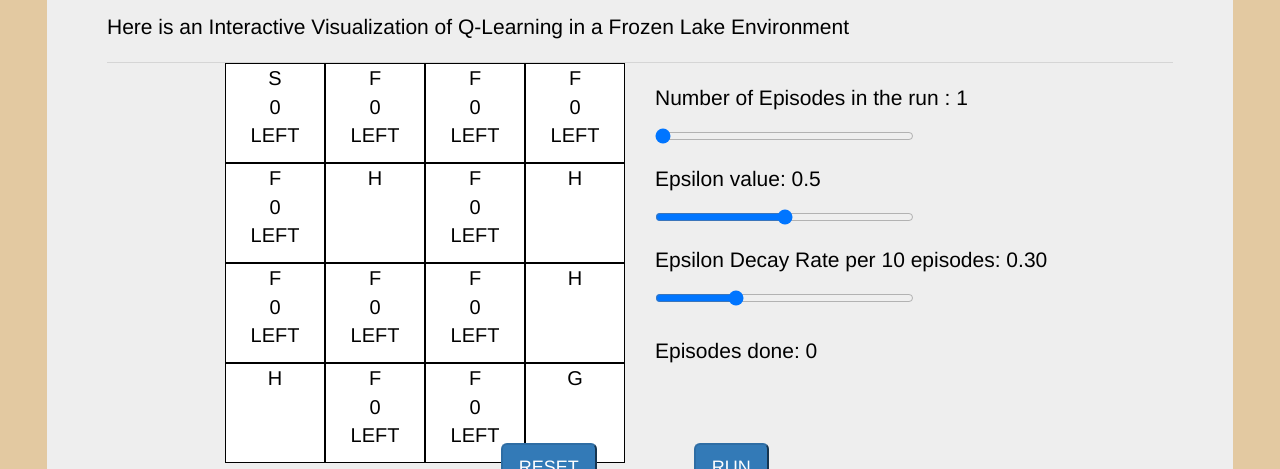
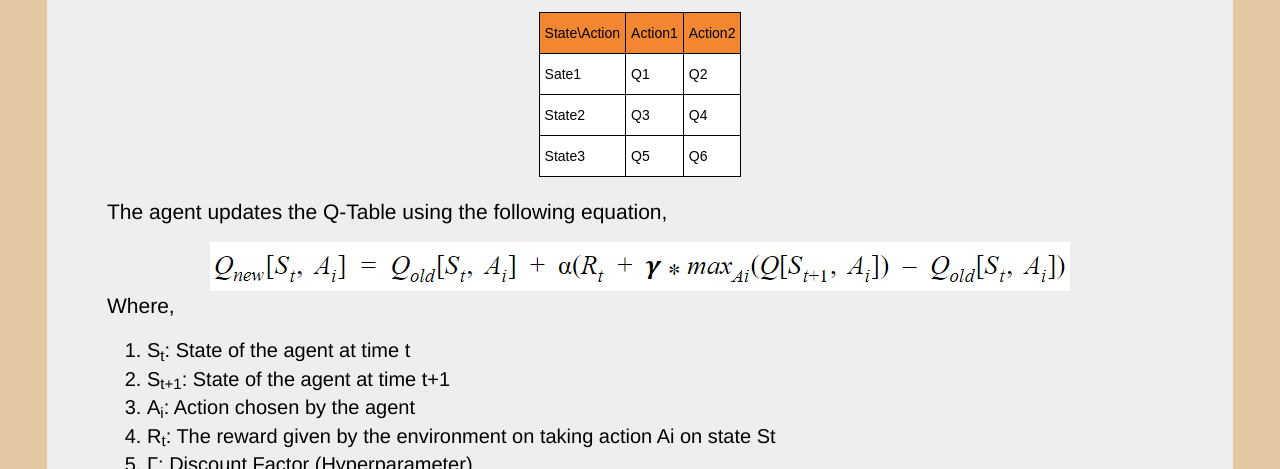
Before and after one commit to yanaldoshi/rlblog, a plain HTML site: page index.html in a window 1280 px wide. Both pictures are taken after a click on the link "Q-Learning". Shown: the part 331-800 px from the top of the page. Drawn offline with nearby package versions, Linux system fonts and the light colour scheme.

Commit message:
Added info

```diff
--- a/index.html
+++ b/index.html
@@ -7,7 +7,7 @@
     <script src="https://maxcdn.bootstrapcdn.com/bootstrap/3.4.1/js/bootstrap.min.js"></script>
     <link rel="stylesheet" type="text/css" href="style.css">
     <script src="script.js"></script>
-    <title>Test</title>
+    <title>RL Blog</title>
 </head>
 
 <body style="background-color: #e3c9a1; color: white;">
@@ -20,7 +20,27 @@
     <div class="container" id="home">
         <div class="jumbotron">
             <h1 style="font-weight: bold;">Reinforcement Learning</h1>
-            <p>Reinforcement Learning deals with ashdkashdsa</p>
+            <p>Reinforcement learning is an area of machine learning concerned
+             with how intelligent agents ought to take actions in an environment
+             in order to maximize the notion of cumulative reward.</p>
+            <center>
+            <img src="rlblock.png" alt="RL Block Diagram">
+            </center>
+            <p>The agent in the given environment needs to use the reward given by
+                the environment to improve its decision-making process. We have two main
+            approaches to RL algorithms, </p>
+            <ol style="font-size: 20px;">
+                <li>
+                    <u>Value Based</u>: In this approach, an agent computes/approximates a
+                    value(a guess of how good a state is) for its state-action pairs.
+                    These values will be used to determine the optimal policy.
+                </li>
+                <li>
+                    <u>Policy Based</u>: Here, the agent doesn’t compute explicit values
+                    and uses policy iteration methods to find the optimal policy.
+                </li>
+            </ol>
+
         </div>
     </div>
 
@@ -31,7 +51,60 @@
                 we build a Q-Table, which is a state-action action, with states
                 in state space as rows and actions in action space as columns.
             </p>
+            <center>
+                <style type="text/css">
+                    .tg  {border-collapse:collapse;border-color:#aaa;border-spacing:0;}
+                    .tg td{background-color:#fff;border-color:#aaa;border-style:solid;border-width:1px;color:#333;
+                    font-family:Arial, sans-serif;font-size:14px;overflow:hidden;padding:10px 5px;word-break:normal;}
+                    .tg th{background-color:#f38630;border-color:#aaa;border-style:solid;border-width:1px;color:#fff;
+                    font-family:Arial, sans-serif;font-size:14px;font-weight:normal;overflow:hidden;padding:10px 5px;word-break:normal;}
+                    .tg .tg-pjk6{border-color:#000000;color:#000000;text-align:left;vertical-align:top}
+                    </style>
+                    <table class="tg">
+                    <thead>
+                    <tr>
+                        <th class="tg-pjk6">State\Action</th>
+                        <th class="tg-pjk6">Action1</th>
+                        <th class="tg-pjk6">Action2</th>
+                    </tr>
+                    </thead>
+                    <tbody>
+                    <tr>
+                        <td class="tg-pjk6">Sate1</td>
+                        <td class="tg-pjk6">Q1</td>
+                        <td class="tg-pjk6">Q2</td>
+                    </tr>
+                    <tr>
+                        <td class="tg-pjk6">State2</td>
+                        <td class="tg-pjk6">Q3</td>
+                        <td class="tg-pjk6">Q4<br></td>
+                    </tr>
+                    <tr>
+                        <td class="tg-pjk6">State3</td>
+                        <td class="tg-pjk6">Q5<br></td>
+                        <td class="tg-pjk6">Q6</td>
+                    </tr>
+                    </tbody>
+                    </table>
+            </center>
+            <br>
+            <p>The agent updates the Q-Table using the following equation,</p>
+            <center><img src="qformula.png" alt="Bellman Equation"></center>
+            <p>Where,
+                <ol style="font-size: 20px;">
+                    <li>S<sub>t</sub>: State of the agent at time t</li>
+                    <li>S<sub>t+1</sub>: State of the agent at time t+1</li>
+                    <li>A<sub>i</sub>: Action chosen by the agent </li>
+                    <li>R<sub>t</sub>: The reward given by the environment on taking action Ai on state St</li>
+                    <li>&Gamma;: Discount Factor (Hyperparameter)</li>
+                    <li>&alpha;: Learning Rate (Hyperparameter)</li>
+                </ol>
+            </p>
             <p>Here is an Interactive Visualization of Q-Learning in a Frozen Lake Environment</p>
+            <p>In the Frozen Lake problem, the agent needs to travel from Start point (S) to the Goal (G)</p>
+            <p>The agent can safely walk on Frozen parts of the lake marked by (F)</p>
+            <p>If the agent falls into a hole marked by (H) then the game ends</p>
+            <p>Agent receives 1 Reward when it reaches Goal</p>
             <hr>
 
             <div class="row">
```
Also changed, not shown: qformula.png (added), rlblock.png (added).
